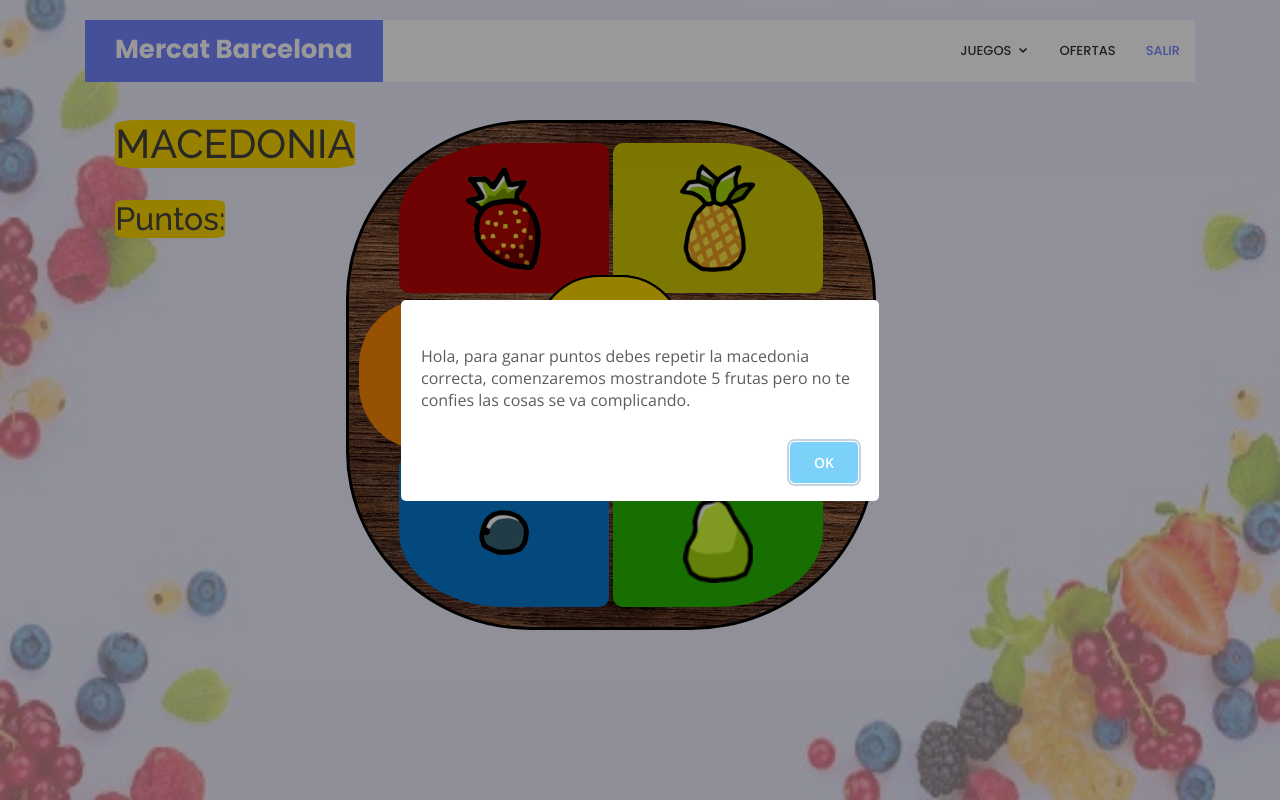
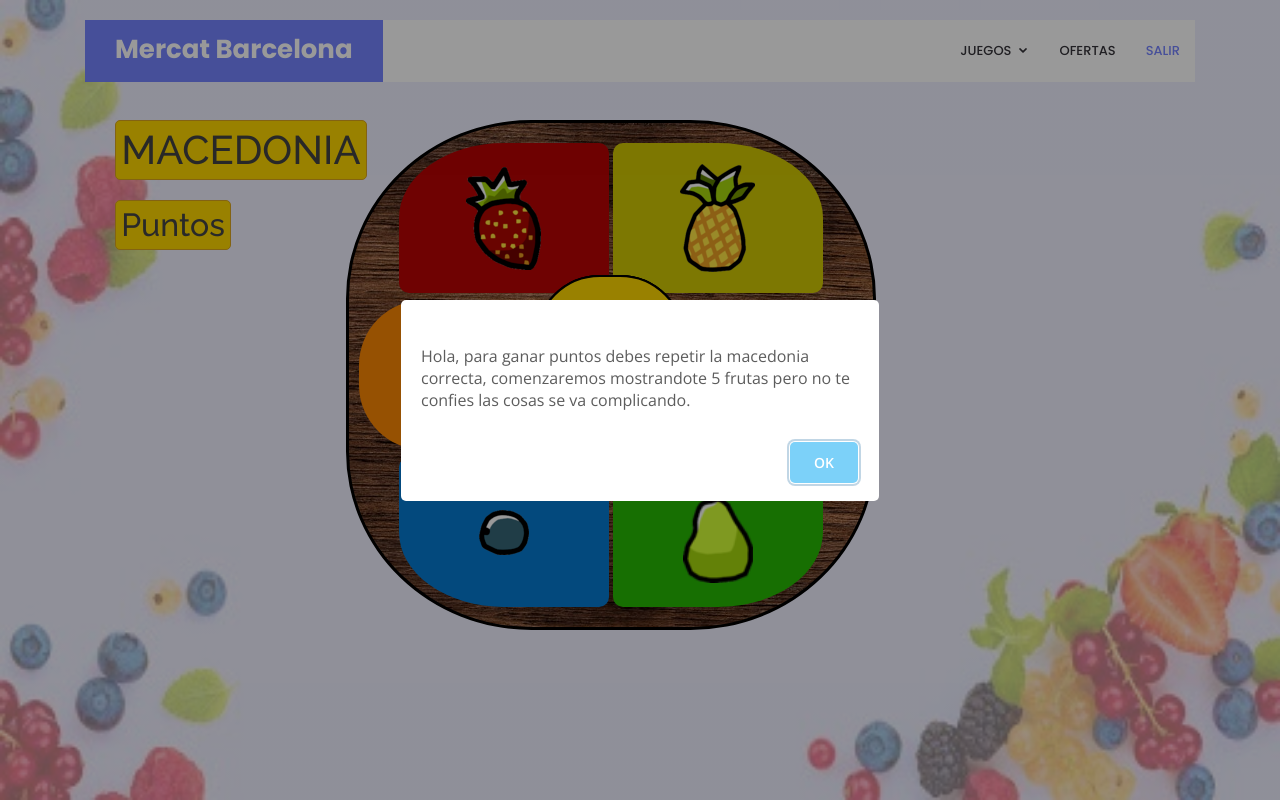
Before and after one commit to aplazuelob99/projecte2.github.io, a PHP site: page /Juegos/juego.php in a window 1280 px wide. Run offline with PHP 8.4, Linux system fonts and the light colour scheme.

Commit message:
modificacion de la uniformidad de los marcadores

```diff
--- a/Juegos/juego.php
+++ b/Juegos/juego.php
@@ -1,8 +1,7 @@
 <html>
     <head>
 
-        <link href="https://fonts.googleapis.com/css?family=Open+Sans:300,300i,400,400i,600,600i,700,700i|Raleway:300,300i,400,400i,500,500i,600,600i,700,700i|Poppins:300,300i,400,400i,500,500i,600,600i,700,700i" rel="stylesheet">
-        <link rel="stylesheet" href="https://cdn.jsdelivr.net/npm/bootstrap@4.5.3/dist/css/bootstrap.min.css" integrity="sha384-TX8t27EcRE3e/ihU7zmQxVncDAy5uIKz4rEkgIXeMed4M0jlfIDPvg6uqKI2xXr2" crossorigin="anonymous">
+    <link href="https://fonts.googleapis.com/css?family=Open+Sans:300,300i,400,400i,600,600i,700,700i|Raleway:300,300i,400,400i,500,500i,600,600i,700,700i|Poppins:300,300i,400,400i,500,500i,600,600i,700,700i" rel="stylesheet">        <link rel="stylesheet" href="https://cdn.jsdelivr.net/npm/bootstrap@4.5.3/dist/css/bootstrap.min.css" integrity="sha384-TX8t27EcRE3e/ihU7zmQxVncDAy5uIKz4rEkgIXeMed4M0jlfIDPvg6uqKI2xXr2" crossorigin="anonymous">
 
         <link href="../assets/vendor/bootstrap/css/bootstrap.min.css" rel="stylesheet">
         <link href="../assets/vendor/icofont/icofont.min.css" rel="stylesheet">
@@ -48,9 +47,9 @@
 
 <div class="contenedor" style="margin-top: 0%">
 <div id="capanieve"></div>
-  <h1 id="salida">MACEDONIA</h1>
+  <h1 id="salida" class="border 1px">MACEDONIA</h1>
 
-    <h2 id="puntos" >Puntos:</h2>
+    <h2 id="puntos" class="border 1px">Puntos</h2>
 
     <div class="pantalla" id="pantalla" style="left: 27%; top: 15%">
         <div class="fruta" id="rojo" data-izquierda="false"></div>
--- a/Juegos/juegocopia.js
+++ b/Juegos/juegocopia.js
@@ -158,6 +158,8 @@ var pulsverde = document.querySelector('#verde'),
         pulsazul.style.cssText = azulapagado;
 
         salida.innerHTML = 'NIVEL ' + nivel;
+        nivel.style.cssText = "font-family: 'Poppins', sans-serif";
+        puntuaje.style.cssText = "font-family: 'Poppins', sans-serif";
         puntos.innerHTML ='Puntos: ' + puntuaje;
 
     }
@@ -465,6 +467,7 @@ function apagarpulsador2(pulsador){
         swal("Perfecto veo que se te da bien , ten cuidado ahora seran 8 frutas y con mas velocidad");
         empezar.style.cssText ='display: block;';
         puntuaje += 200;
+
         puntos.innerHTML ='Puntos: ' + puntuaje;
         pantalla.removeEventListener('click',comprueba2);
 
--- a/Juegos/recogercarne.php
+++ b/Juegos/recogercarne.php
@@ -70,7 +70,7 @@
         <button type="button" id="empezar" class="border 1px">Empezar</button>
         <button type="button" id="siguiente" class="border 1px"></button>
         <div id="nivel"><strong>Nivel</strong></div>
-        <div id="controles"><strong>Controles</strong><br><img src="img/controles.png" width="150px" height="100px"></div>
+        <div id="controles" class="border 3px"><strong>Controles</strong><br><img src="img/controles.png" width="150px" height="100px"></div>
 
     </div>
 
--- a/Juegos/styles/cssjuego.css
+++ b/Juegos/styles/cssjuego.css
@@ -25,12 +25,11 @@
     top: 15%;
     position : absolute;
     left : 9%;
-    border-color: black !important;
+    border-color: goldenrod !important;
     background-color: gold;
-    border-radius: 10%;
-    border: 1px 1px;
-    /* width: 80px;
-    height: 110px; */
+    border-radius: 5px;
+    border: 1px;
+    padding:5px;
 
 }
 
@@ -38,10 +37,11 @@
     top: 25%;
     position: absolute;
     left : 9%;
-    border-color: black !important;
+    border-color: goldenrod !important;
     background-color: gold;
-    border-radius: 10%;
-    border: 1px 1px;
+    border-radius: 5px;
+    border: 1px;
+    padding:5px;
 }
 
 .contenedor {
--- a/Juegos/styles/cssrecoger.css
+++ b/Juegos/styles/cssrecoger.css
@@ -154,11 +154,12 @@ body{
 }
 
 #controles{
-    border: 1px 1px;
+    border: 2px;
     border-radius: 5%;
     background-color: gold;
     position: absolute;
     left: 1010px;
     padding-bottom: 5px;
     text-align: center;
+    border-color: goldenrod !important;
 }
--- a/assets/css/style.css
+++ b/assets/css/style.css
@@ -200,7 +200,6 @@ h1, h2, h3, h4, h5, h6 {
 }
 
 .nav-menu .drop-down .drop-down > a:after {
-  content: "\eaa0";
   font-family: IcoFont;
   position: absolute;
   right: 15px;
```
